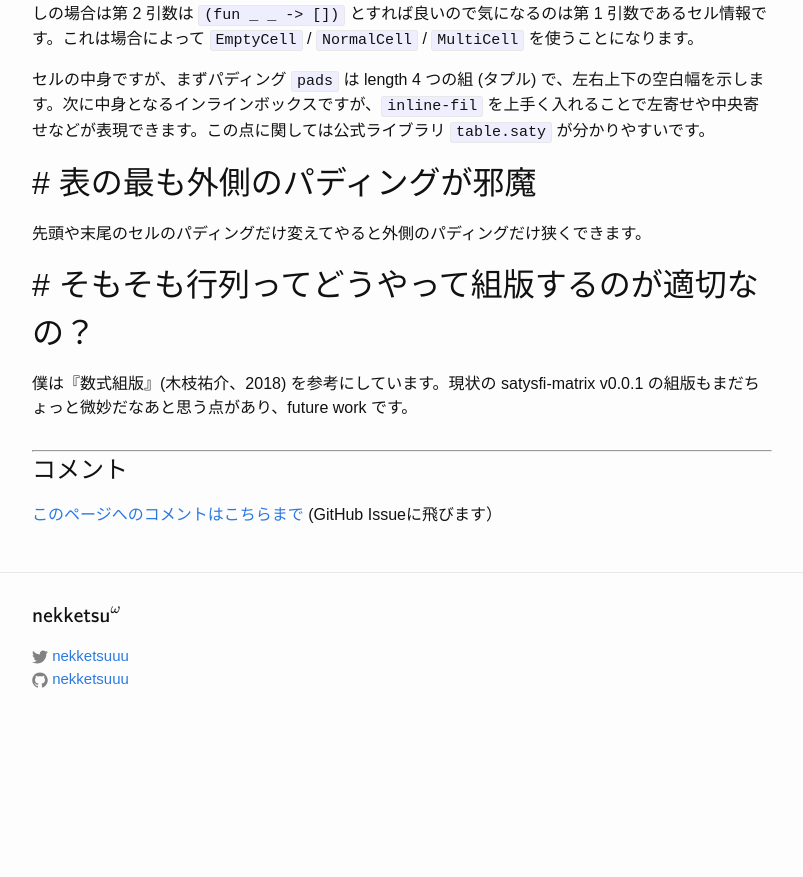
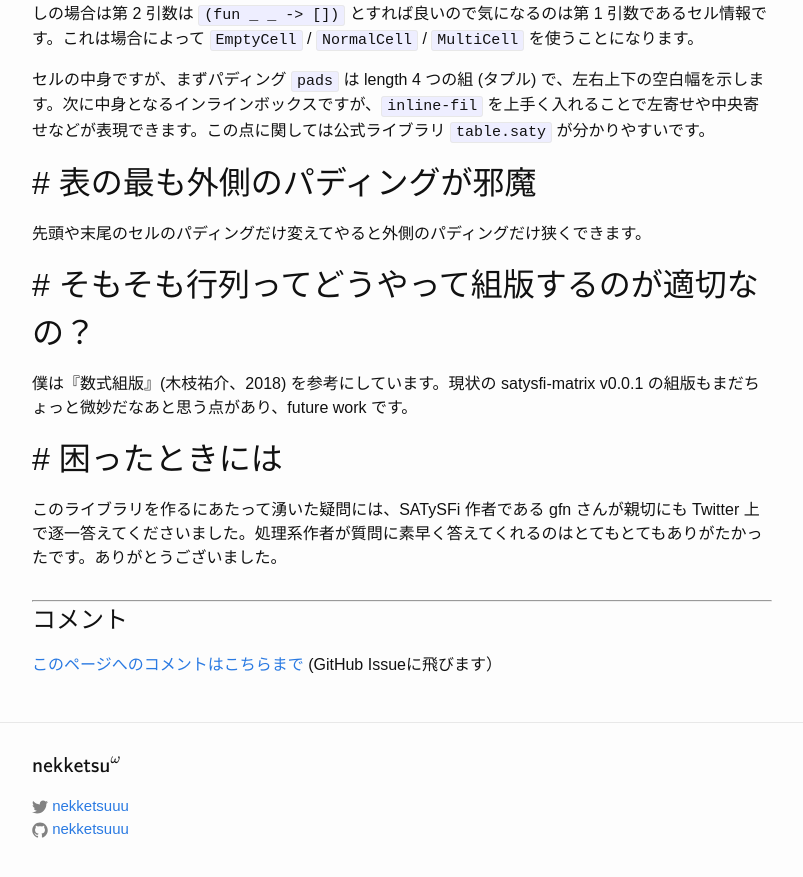
Before and after one commit to nekketsuuu/nekketsuuu.github.io, a Jekyll site: the page built from entries/_posts/2018-10-12-satysfi-matrix.md, in a window 1280 px wide and 900 px high, scrolled down 1277 px. Shown: the top 877 px of the window, without its empty margins (238-1041 px from the left). Built offline with Jekyll 4.4.1, drawn with Linux system fonts in a browser that asks for light colours; formulas are drawn with MathJax 3; before the commit the page ends 2027 px from its top, so only the background shows below that.

Commit message:
[Entry #9] add

```diff
--- a/entries/_posts/2018-10-12-satysfi-matrix.md
+++ b/entries/_posts/2018-10-12-satysfi-matrix.md
@@ -52,3 +52,7 @@ tabular プリミティブでは、表の各要素がどういうセルである
 ## そもそも行列ってどうやって組版するのが適切なの？
 
 僕は『数式組版』(木枝祐介、2018) を参考にしています。現状の satysfi-matrix v0.0.1 の組版もまだちょっと微妙だなあと思う点があり、future work です。
+
+## 困ったときには
+
+このライブラリを作るにあたって湧いた疑問には、SATySFi 作者である gfn さんが親切にも Twitter 上で逐一答えてくださいました。処理系作者が質問に素早く答えてくれるのはとてもとてもありがたかったです。ありがとうございました。
```
